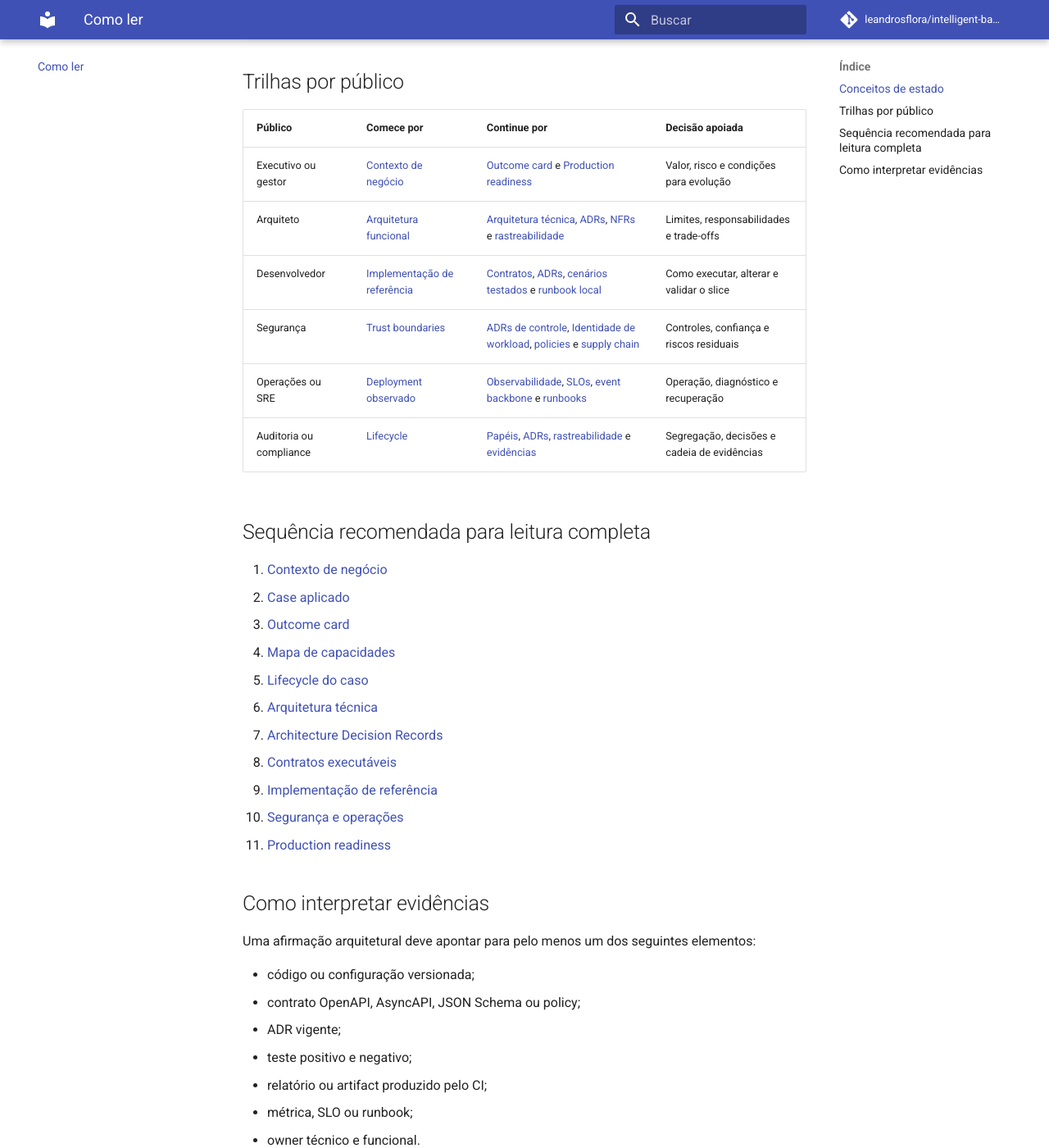
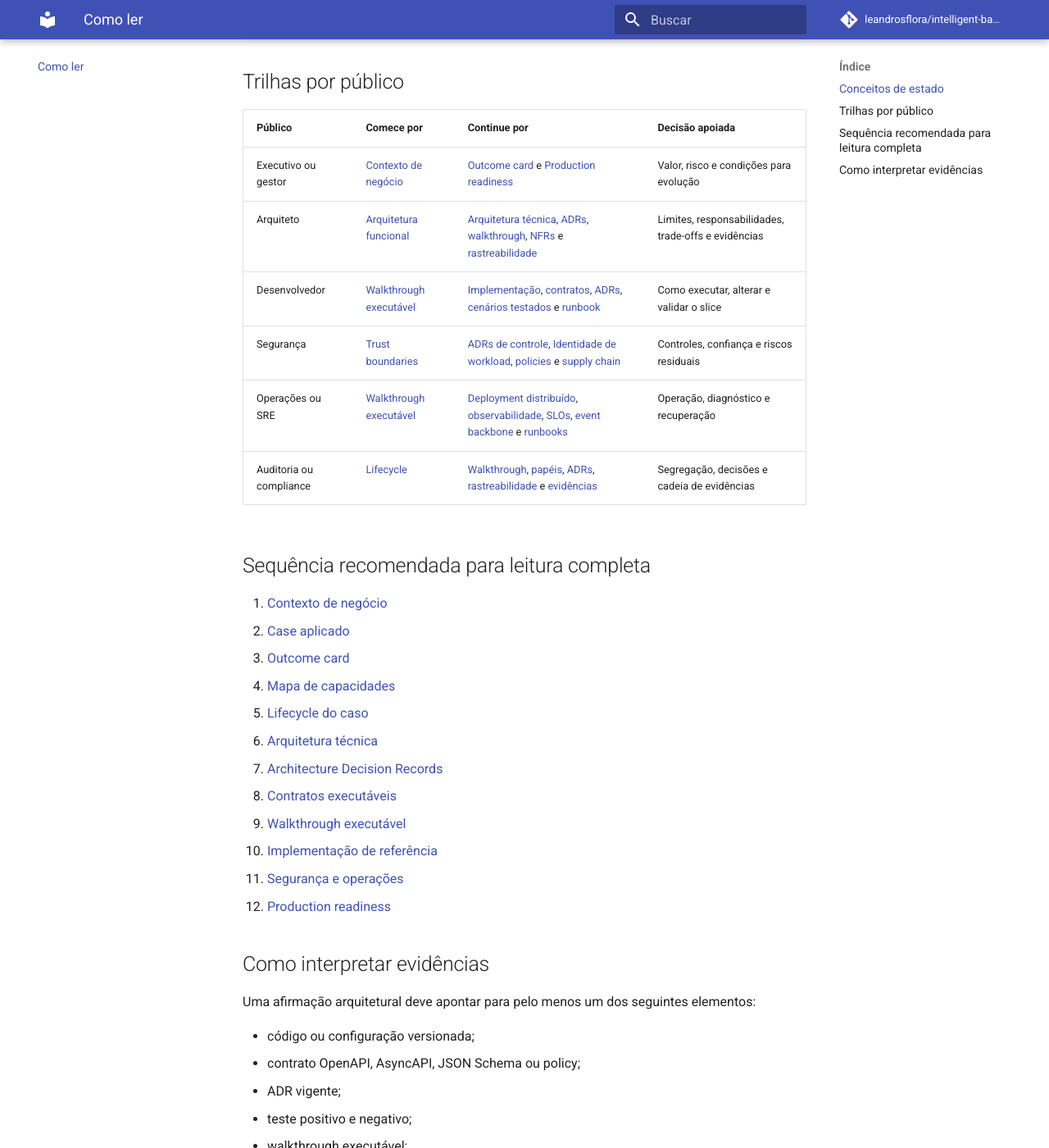
Before and after one commit to leandrosflora/intelligent-backoffice-platform-architecture, an MkDocs documentation site: the page built from docs/guide/how-to-read.md, in a window 1280 px wide and 1400 px high, scrolled down 762 px. Shown: the whole window at 82% size. Built offline with MkDocs 1.6.1 and Material for MkDocs 9.7.7, drawn with Linux system fonts in a browser that asks for light colours; comment, search, counter and statistics services are not loaded.

Commit message:
Inclui walkthrough nas trilhas de leitura

```diff
--- a/docs/guide/how-to-read.md
+++ b/docs/guide/how-to-read.md
@@ -19,11 +19,11 @@ Este repositório combina especificação arquitetural, contratos executáveis,
 | Público | Comece por | Continue por | Decisão apoiada |
 |---|---|---|---|
 | Executivo ou gestor | [Contexto de negócio](../context/business-context.md) | [Outcome card](../functional/outcome-card.md) e [Production readiness](../governance/production-readiness.md) | Valor, risco e condições para evolução |
-| Arquiteto | [Arquitetura funcional](../functional/index.md) | [Arquitetura técnica](../architecture/index.md), [ADRs](../decisions/index.md), [NFRs](../functional/non-functional-requirements.md) e [rastreabilidade](../functional/traceability-matrix.md) | Limites, responsabilidades e trade-offs |
-| Desenvolvedor | [Implementação de referência](../implementation/index.md) | [Contratos](../contracts/index.md), [ADRs](../decisions/index.md), [cenários testados](../implementation/test-scenarios.md) e [runbook local](../implementation/runbook.md) | Como executar, alterar e validar o slice |
+| Arquiteto | [Arquitetura funcional](../functional/index.md) | [Arquitetura técnica](../architecture/index.md), [ADRs](../decisions/index.md), [walkthrough](../tutorials/dispute-walkthrough.md), [NFRs](../functional/non-functional-requirements.md) e [rastreabilidade](../functional/traceability-matrix.md) | Limites, responsabilidades, trade-offs e evidências |
+| Desenvolvedor | [Walkthrough executável](../tutorials/dispute-walkthrough.md) | [Implementação](../implementation/index.md), [contratos](../contracts/index.md), [ADRs](../decisions/index.md), [cenários testados](../implementation/test-scenarios.md) e [runbook](../implementation/runbook.md) | Como executar, alterar e validar o slice |
 | Segurança | [Trust boundaries](../architecture/trust-boundaries.md) | [ADRs de controle](../decisions/index.md), [Identidade de workload](../security/workload-identity.md), [policies](../contracts/policies.md) e [supply chain](../security/supply-chain.md) | Controles, confiança e riscos residuais |
-| Operações ou SRE | [Deployment observado](../architecture/deployment-observed-baseline.md) | [Observabilidade](../operations/observability.md), [SLOs](../operations/slos.md), [event backbone](../operations/eventing.md) e [runbooks](../operations/index.md) | Operação, diagnóstico e recuperação |
-| Auditoria ou compliance | [Lifecycle](../functional/case-lifecycle.md) | [Papéis](../functional/roles-and-responsibilities.md), [ADRs](../decisions/index.md), [rastreabilidade](../functional/traceability-matrix.md) e [evidências](../governance/production-readiness.md) | Segregação, decisões e cadeia de evidências |
+| Operações ou SRE | [Walkthrough executável](../tutorials/dispute-walkthrough.md) | [Deployment distribuído](../architecture/deployment-distributed-baseline.md), [observabilidade](../operations/observability.md), [SLOs](../operations/slos.md), [event backbone](../operations/eventing.md) e [runbooks](../operations/index.md) | Operação, diagnóstico e recuperação |
+| Auditoria ou compliance | [Lifecycle](../functional/case-lifecycle.md) | [Walkthrough](../tutorials/dispute-walkthrough.md), [papéis](../functional/roles-and-responsibilities.md), [ADRs](../decisions/index.md), [rastreabilidade](../functional/traceability-matrix.md) e [evidências](../governance/production-readiness.md) | Segregação, decisões e cadeia de evidências |
 
 ## Sequência recomendada para leitura completa
 
@@ -35,9 +35,10 @@ Este repositório combina especificação arquitetural, contratos executáveis,
 6. [Arquitetura técnica](../architecture/index.md)
 7. [Architecture Decision Records](../decisions/index.md)
 8. [Contratos executáveis](../contracts/index.md)
-9. [Implementação de referência](../implementation/index.md)
-10. [Segurança e operações](../security/index.md)
-11. [Production readiness](../governance/production-readiness.md)
+9. [Walkthrough executável](../tutorials/dispute-walkthrough.md)
+10. [Implementação de referência](../implementation/index.md)
+11. [Segurança e operações](../security/index.md)
+12. [Production readiness](../governance/production-readiness.md)
 
 ## Como interpretar evidências
 
@@ -47,6 +48,7 @@ Uma afirmação arquitetural deve apontar para pelo menos um dos seguintes eleme
 - contrato OpenAPI, AsyncAPI, JSON Schema ou policy;
 - ADR vigente;
 - teste positivo e negativo;
+- walkthrough executável;
 - relatório ou artifact produzido pelo CI;
 - métrica, SLO ou runbook;
 - owner técnico e funcional.
```
